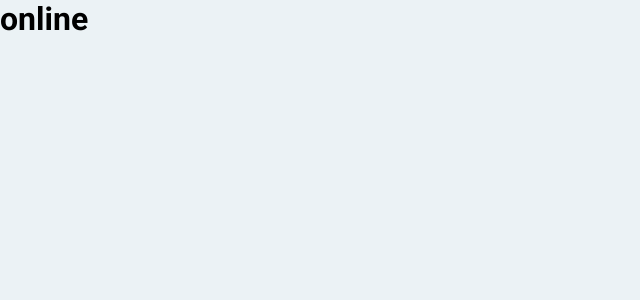
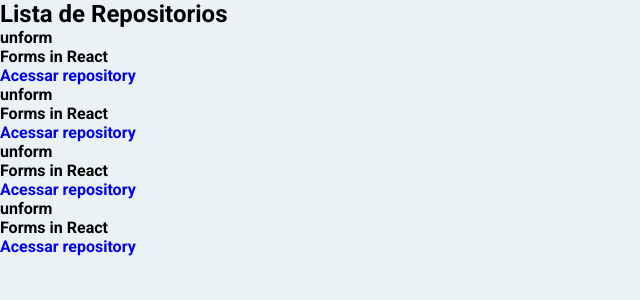
Before and after one commit to CiceroGB/list-github-projects, a React (Create React App) app: page / in a window 1280 px wide. Shown: the top 300 px of the page, without its empty margins (0-640 px from the left). Built offline with nearby package versions, Linux system fonts and the light colour scheme.

Commit message:
components

```diff
--- a/src/App.tsx
+++ b/src/App.tsx
@@ -1,7 +1,8 @@
+import { RepositoryList } from './componentes/RepositoryList';
 import './styles/global.css';
 
 export function App() {
   return (
-    <h1> online</h1>
+    <RepositoryList />
   );
 }
--- a/src/componentes/RepositoryItem/index.tsx
+++ b/src/componentes/RepositoryItem/index.tsx
@@ -1,21 +1,33 @@
 
-const repository = {
-    name: 'unform',
-    description: 'Forms in React',
-    link: 'https://github.com/unform/unform'
+
+export interface Repository {
+    name: string;
+    description: string;
+    link: string;
+}
+interface RepositoryItemProps {
+    repository: Repository;
 }
 
 
 
-export function RepositoryItem() {
+const RepositoryItem: React.FC<RepositoryItemProps> = ({ repository }) => {
+
     return (
 
-        <section className="repository-list">
-            <h1>
-                Lista de Repositorios
-            </h1>
 
-        </section>
+        <li>
+            <strong>{repository.name ?? 'Default'} </strong>
+            <p> {repository.description}</p>
+            <a href={repository.link}>
+                Acessar repository
+        </a>
+        </li>
+
     )
 
+
+
 }
+
+export default RepositoryItem;
--- a/src/componentes/RepositoryList/index.tsx
+++ b/src/componentes/RepositoryList/index.tsx
@@ -1,5 +1,27 @@
+import RepositoryItem  from "../RepositoryItem";
 
 
-export function RepositoryList(){
+const repository = {
+    name: 'unform',
+    description: 'Forms in React',
+    link: 'https://github.com/unform/unform'
+}
+
+
+export function RepositoryList() {
+    return (
+
+        <section className="repository-list">
+            <h1>Lista de Repositorios</h1>
+            <ul>
+                <RepositoryItem repository={repository} />
+                <RepositoryItem repository={repository} />
+                <RepositoryItem repository={repository} />
+                <RepositoryItem repository={repository} />
+
+            </ul>
+
+        </section>
+    )
 
 }
```
